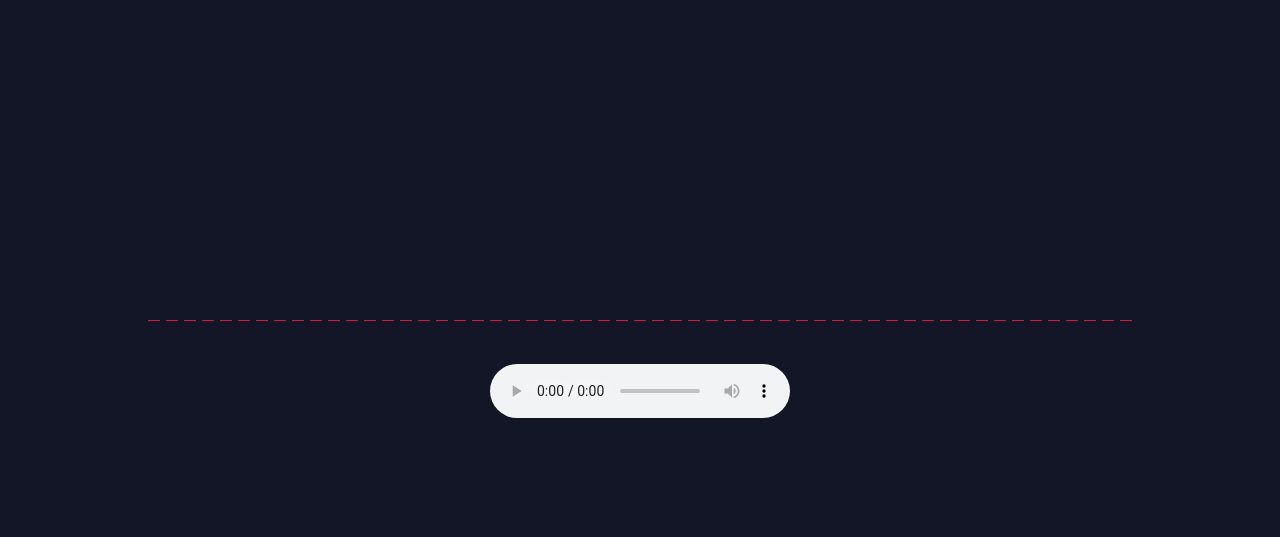
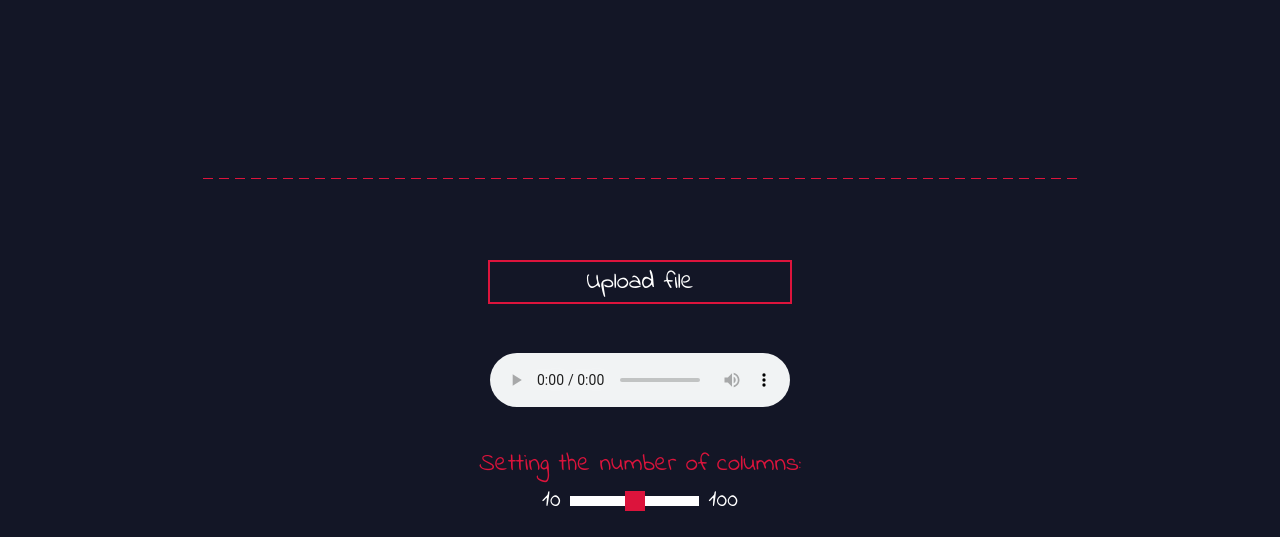
Before and after one commit to PolinkaLa/demo-audio-visual, a plain HTML site: page index.html in a window 1280 px wide. Shown: the part 263-800 px from the top of the page. Drawn offline with Linux system fonts and the light colour scheme.

Commit message:
add upload file

```diff
--- a/index.html
+++ b/index.html
@@ -2,18 +2,24 @@
 <head>
     <meta charset="UTF-8">
     <meta name="viewport" content="width=device-width, initial-scale=1.0">
-    <title>Document</title>
+    <title>Visualisation Music Demo</title>
     <link rel="stylesheet" href="style.css">
 </head>
 <body>
     <h1>Visualisation music demo</h1>
     <div id="visual"></div>
+    <div class="form-group">
+        <input type="file" name="file" id="file" class="input-file">
+        <label for="file" class="btn btn-tertiary">
+            <span class="js-fileName">Upload file</span>
+        </label>
+        <p id="fileName"></p>
+    </div>
+    <audio src="" id="audio" controls></audio>
     <div id="setting">
         <p>Setting the number of columns:</p>
         <label>10 <input type="range" min="10" max="100" value="55" id="range"> 100</label>
     </div>
-
-    <audio src="OneRepublic.mp3" id="audio" controls></audio>
     <script src="script.js"></script>
 </body>
 </html>
--- a/script.js
+++ b/script.js
@@ -4,7 +4,9 @@ const elements = [];
 
 let columnCount = 55;
 
-const range = document.getElementById("range")
+const range = document.getElementById("range");
+
+const file = document.getElementById("file");
 
 visual = document.getElementById("visual");
 audio = document.getElementById("audio");
@@ -16,6 +18,16 @@ window.onload = (() => {
 range.addEventListener("change", () => {
     columnCount = document.getElementById("range").value;
     renderGistogramm(columnCount)
+})
+
+file.addEventListener("change", () => {
+
+    audio.src = URL.createObjectURL(file.files[0]);
+    console.log(file.files[0]);
+    document.getElementById("fileName").innerText = file.files[0].name
+    audio.onend = ((e) => {
+        URL.revokeObjectURL(this.src);
+    })
 })
 
 audio.addEventListener("playing", (() => {
--- a/style.css
+++ b/style.css
@@ -3,7 +3,7 @@
 body {
   display: flex;
   flex-direction: column;
-  justify-content: center;
+  justify-content: space-around;
   align-items: center;
   background: #131626;
   margin: 0;
@@ -15,7 +15,8 @@ body {
 h1 {
   color: crimson;
   font-size: 60px;
-  letter-spacing: 10
+  letter-spacing: 10;
+  margin:0;
 }
 
 #visual {
@@ -26,7 +27,7 @@ h1 {
 }
 
 .column {
-  width: 12px;
+  width: 10px;
   margin: 3px;
   height: 1px;
   background: crimson;
@@ -111,7 +112,33 @@ p {
 
 #setting {
   text-align: center;
+}
+
+.btn-tertiary {
+  text-align: center;
+  color: white;
+  padding: 0;
+  line-height: 40px;
+  width: 300px;
+  margin: auto;
+  display: block;
+  border: 2px solid crimson;
+}
+
+.btn-tertiary:hover,
+.example-2 .btn-tertiary:focus {
+  color: crimson
+}
+
+.input-file {
+  width: .1px;
+  height: .1px;
+  opacity: 0;
+  overflow: hidden;
   position: absolute;
-  top: 50px;
-  left: 20px
+  z-index: -1
 }
+
+#fileName {
+  padding-top: 10px;
+}
```
